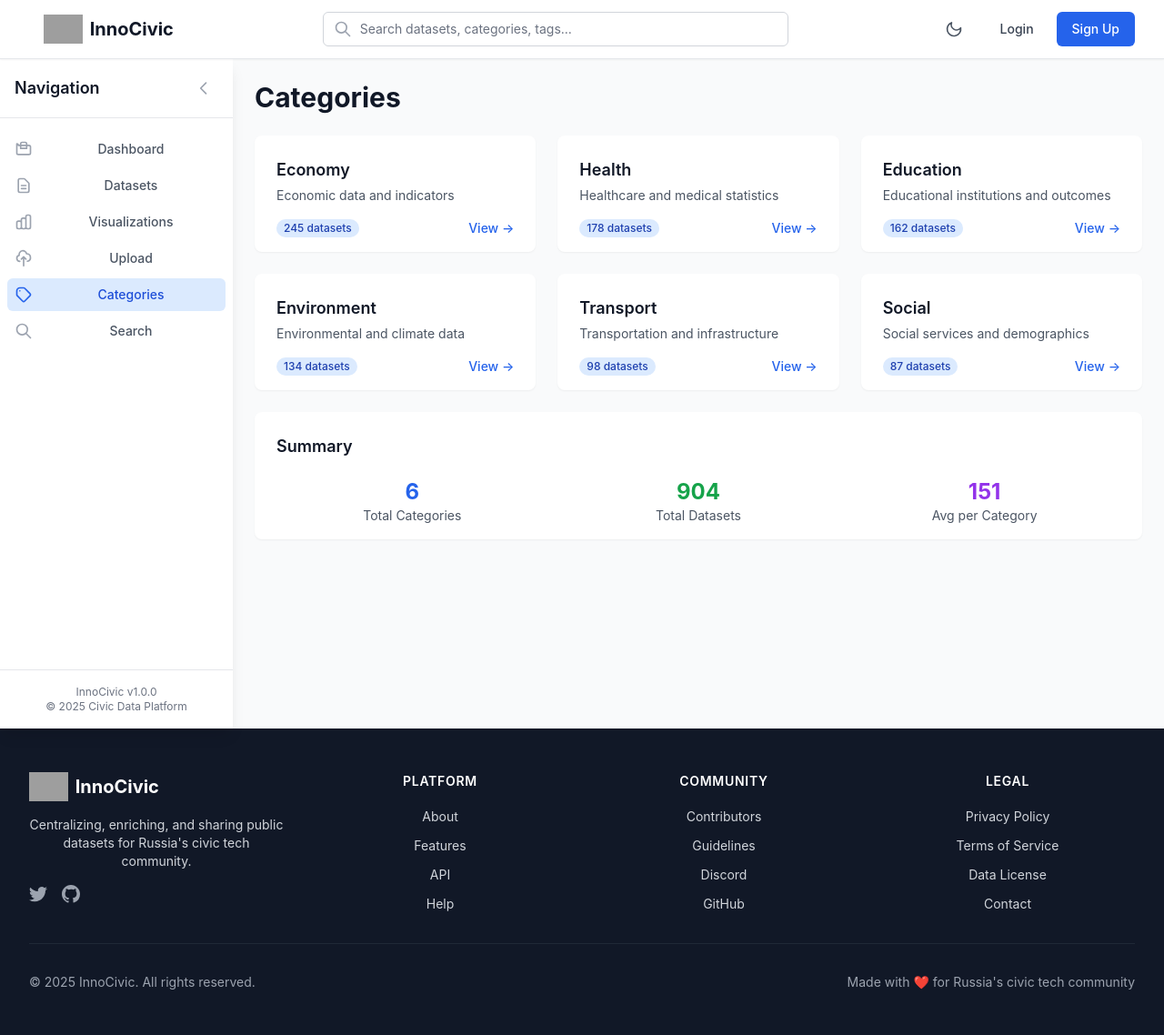
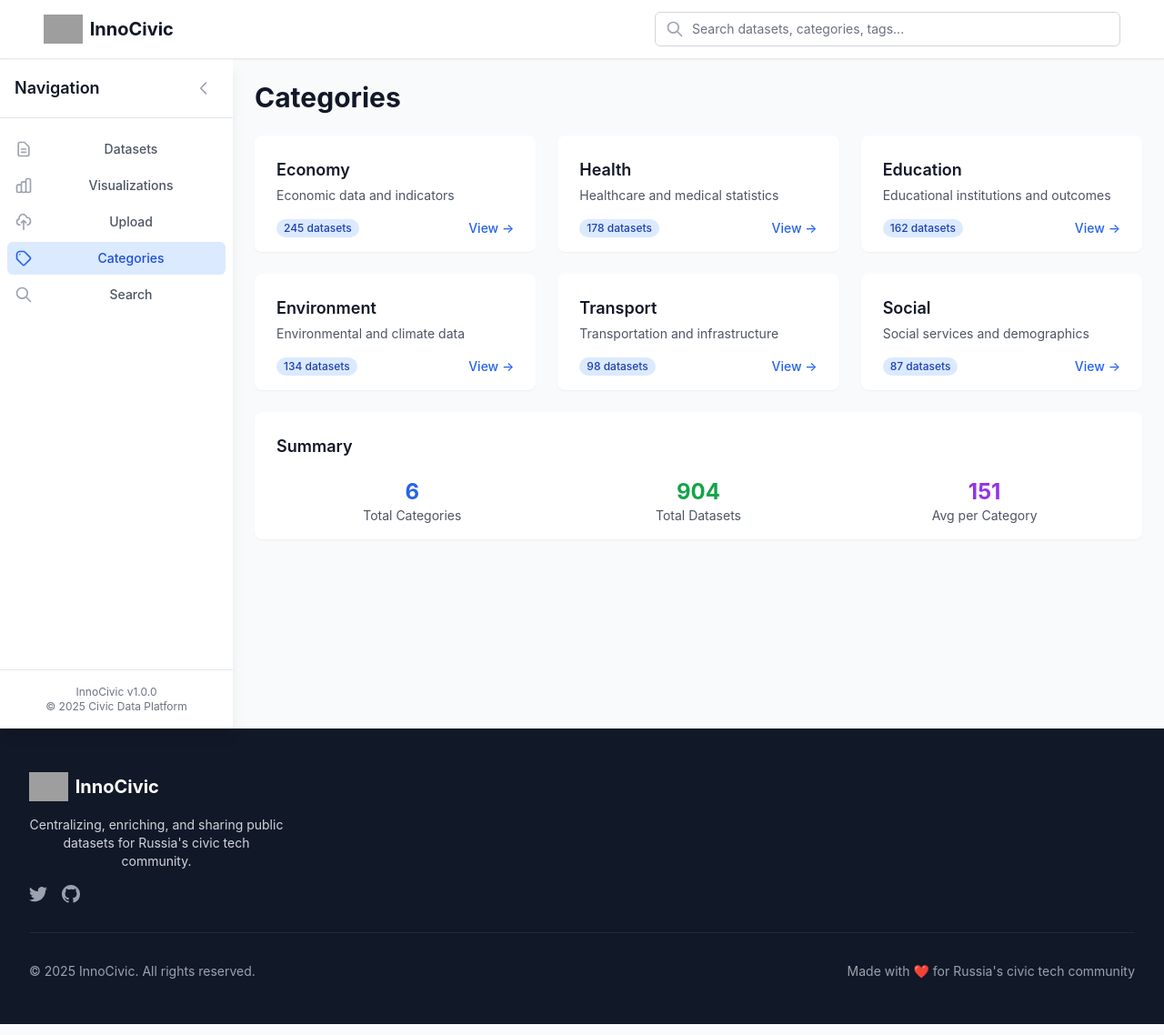
Before and after one commit to 3llimi/InnoCivic, a React app: page /innocivic/categories in a window 1280 px wide. Shown: the whole page at 91% size. Built offline with nearby package versions, Linux system fonts and the light colour scheme; grey boxes are pictures that could not be loaded.

Commit message:
removed authorization and dashboard

```diff
--- a/package.json
+++ b/package.json
@@ -9,7 +9,7 @@
     "build": "webpack --config webpack.config.cjs --mode production",
     "build:prod": "webpack --config webpack.config.cjs --mode production",
     "lint": "eslint . --ext .ts,.tsx",
-    "preview": "npx serve -s dist"
+    "preview": "npx serve -s dist -l 5173"
   },
   "dependencies": {
     "@brojs/cli": "^1.9.5",
--- a/src/components/layout/Footer.tsx
+++ b/src/components/layout/Footer.tsx
@@ -9,26 +9,26 @@ export const Footer: React.FC<FooterProps> = ({
   showFullFooter = true,
   className = '',
 }) => {
-  const footerLinks = {
-    platform: [
-      { label: 'About', href: '/about' },
-      { label: 'Features', href: '/features' },
-      { label: 'API', href: '/api-docs' },
-      { label: 'Help', href: '/help' },
-    ],
-    community: [
-      { label: 'Contributors', href: '/contributors' },
-      { label: 'Guidelines', href: '/guidelines' },
-      { label: 'Discord', href: 'https://discord.gg/innocivic' },
-      { label: 'GitHub', href: 'https://github.com/innocivic' },
-    ],
-    legal: [
-      { label: 'Privacy Policy', href: '/privacy' },
-      { label: 'Terms of Service', href: '/terms' },
-      { label: 'Data License', href: '/license' },
-      { label: 'Contact', href: '/contact' },
-    ],
-  };
+  // const footerLinks = {
+  //   platform: [
+  //     { label: 'About', href: '/about' },
+  //     { label: 'Features', href: '/features' },
+  //     { label: 'API', href: '/api-docs' },
+  //     { label: 'Help', href: '/help' },
+  //   ],
+  //   community: [
+  //     { label: 'Contributors', href: '/contributors' },
+  //     { label: 'Guidelines', href: '/guidelines' },
+  //     { label: 'Discord', href: 'https://discord.gg/innocivic' },
+  //     { label: 'GitHub', href: 'https://github.com/innocivic' },
+  //   ],
+  //   legal: [
+  //     { label: 'Privacy Policy', href: '/privacy' },
+  //     { label: 'Terms of Service', href: '/terms' },
+  //     { label: 'Data License', href: '/license' },
+  //     { label: 'Contact', href: '/contact' },
+  //   ],
+  // };
 
   if (!showFullFooter) {
     return (
@@ -79,7 +79,7 @@ export const Footer: React.FC<FooterProps> = ({
           </div>
 
           {/* Platform Links */}
-          <div>
+          {/* <div>
             <h3 className="text-sm font-semibold text-white uppercase tracking-wider">Platform</h3>
             <ul className="mt-4 space-y-2">
               {footerLinks.platform.map((link) => (
@@ -93,10 +93,10 @@ export const Footer: React.FC<FooterProps> = ({
                 </li>
               ))}
             </ul>
-          </div>
+          </div> */}
 
           {/* Community Links */}
-          <div>
+          {/* <div>
             <h3 className="text-sm font-semibold text-white uppercase tracking-wider">Community</h3>
             <ul className="mt-4 space-y-2">
               {footerLinks.community.map((link) => (
@@ -112,10 +112,10 @@ export const Footer: React.FC<FooterProps> = ({
                 </li>
               ))}
             </ul>
-          </div>
+          </div> */}
 
           {/* Legal Links */}
-          <div>
+          {/* <div>
             <h3 className="text-sm font-semibold text-white uppercase tracking-wider">Legal</h3>
             <ul className="mt-4 space-y-2">
               {footerLinks.legal.map((link) => (
@@ -129,7 +129,7 @@ export const Footer: React.FC<FooterProps> = ({
                 </li>
               ))}
             </ul>
-          </div>
+          </div> */}
         </div>
 
         {/* Bottom Bar */}
@@ -145,5 +145,5 @@ export const Footer: React.FC<FooterProps> = ({
         </div>
       </div>
     </footer>
-  );
+    );
 };
--- a/src/components/layout/Navbar.tsx
+++ b/src/components/layout/Navbar.tsx
@@ -1,25 +1,16 @@
 import React, { useState } from 'react';
 import { Link, useNavigate } from 'react-router-dom';
 import { SearchBar } from '../forms/SearchBar';
-import { Avatar } from '../data-display/Avatar';
-import { Dropdown } from '../utility/Dropdown';
-import { Button } from '../forms/Button';
 import { BaseComponentProps, User } from '../../types';
 import { useTheme } from '../../hooks/ThemeContext';
 import { useSidebar } from '../../hooks/SidebarContext';
 
 interface NavbarProps extends BaseComponentProps {
-  user?: User;
   onSearch?: (query: string) => void;
-  onLogin?: () => void;
-  onLogout?: () => void;
 }
 
 export const Navbar: React.FC<NavbarProps> = ({
-  user,
   onSearch,
-  onLogin,
-  onLogout,
   className = '',
 }) => {
   const [searchQuery, setSearchQuery] = useState('');
@@ -34,17 +25,11 @@ export const Navbar: React.FC<NavbarProps> = ({
     }
   };
 
-  const handleLogin = () => {
-    navigate('/innocivic/login');
-    onLogin?.();
-  };
-
   const userMenuItems = [
     { label: 'Dashboard', href: '/innocivic/dashboard' },
     { label: 'My Datasets', href: '/innocivic/dashboard' },
     { label: 'Settings', href: '/settings' },
     { label: 'Help', href: '/help' },
-    { label: 'Logout', onClick: () => { onLogout?.(); navigate('/'); }, divider: true },
   ];
 
   return (
@@ -83,42 +68,6 @@ export const Navbar: React.FC<NavbarProps> = ({
               value={searchQuery}
             />
           </div>
-
-          {/* Right side */}
-          <div className="flex items-center space-x-4">
-            <ThemeToggleButton />
-            {user ? (
-              <Dropdown
-                trigger={
-                  <button className="flex items-center space-x-2 text-sm rounded-full focus:outline-none focus:ring-2 focus:ring-offset-2 focus:ring-blue-500">
-                    <Avatar user={user} size="sm" />
-                    <span className="hidden md:block text-gray-700 dark:text-gray-300">{user.fullName}</span>
-                    <svg className="h-4 w-4 text-gray-400 dark:text-gray-500" fill="none" viewBox="0 0 24 24" stroke="currentColor">
-                      <path strokeLinecap="round" strokeLinejoin="round" strokeWidth={2} d="M19 9l-7 7-7-7" />
-                    </svg>
-                  </button>
-                }
-                items={userMenuItems}
-              />
-            ) : (
-              <div className="flex items-center space-x-2">
-                <Button
-                  variant="ghost"
-                  onClick={handleLogin}
-                  className="text-gray-700 hover:text-gray-900 dark:text-gray-200 dark:hover:text-white"
-                >
-                  Login
-                </Button>
-                <Button
-                  variant="primary"
-                  onClick={handleLogin}
-                  className="bg-blue-600 hover:bg-blue-700 text-white"
-                >
-                  Sign Up
-                </Button>
-              </div>
-            )}
-          </div>
         </div>
       </div>
     </header>
--- a/src/components/layout/Sidebar.tsx
+++ b/src/components/layout/Sidebar.tsx
@@ -14,16 +14,6 @@ interface NavItem {
 }
 
 const navigationItems: NavItem[] = [
-  {
-    label: 'Dashboard',
-    href: '/innocivic/dashboard',
-    icon: (
-      <svg className="h-5 w-5" fill="none" viewBox="0 0 24 24" stroke="currentColor">
-        <path strokeLinecap="round" strokeLinejoin="round" strokeWidth={2} d="M3 7v10a2 2 0 002 2h14a2 2 0 002-2V9a2 2 0 00-2-2H5a2 2 0 00-2-2z" />
-        <path strokeLinecap="round" strokeLinejoin="round" strokeWidth={2} d="M8 5a2 2 0 012-2h4a2 2 0 012 2v6H8V5z" />
-      </svg>
-    ),
-  },
   {
     label: 'Datasets',
     href: '/innocivic/datasets',
--- a/webpack.config.cjs
+++ b/webpack.config.cjs
@@ -8,7 +8,7 @@ module.exports = {
     path: path.resolve(__dirname, "dist"),
     filename: "index.js",
     clean: true,
-    publicPath: "/static/innocivic/master/",
+    publicPath: "/", // "/static/innocivic/master/"
     library: {
       name: 'innocivic',
       type: 'umd'
```
Also changed, not shown: src/router/index.tsx (+0 -20 lines).
